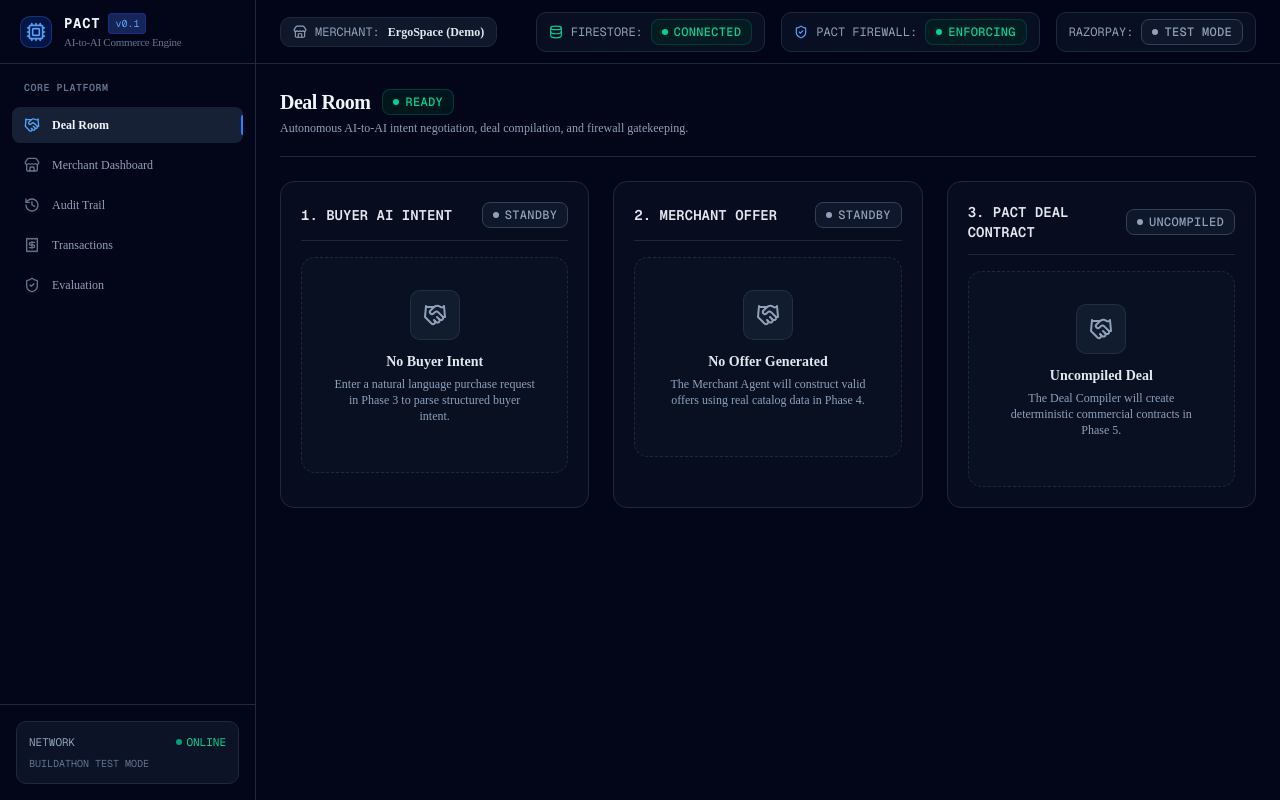
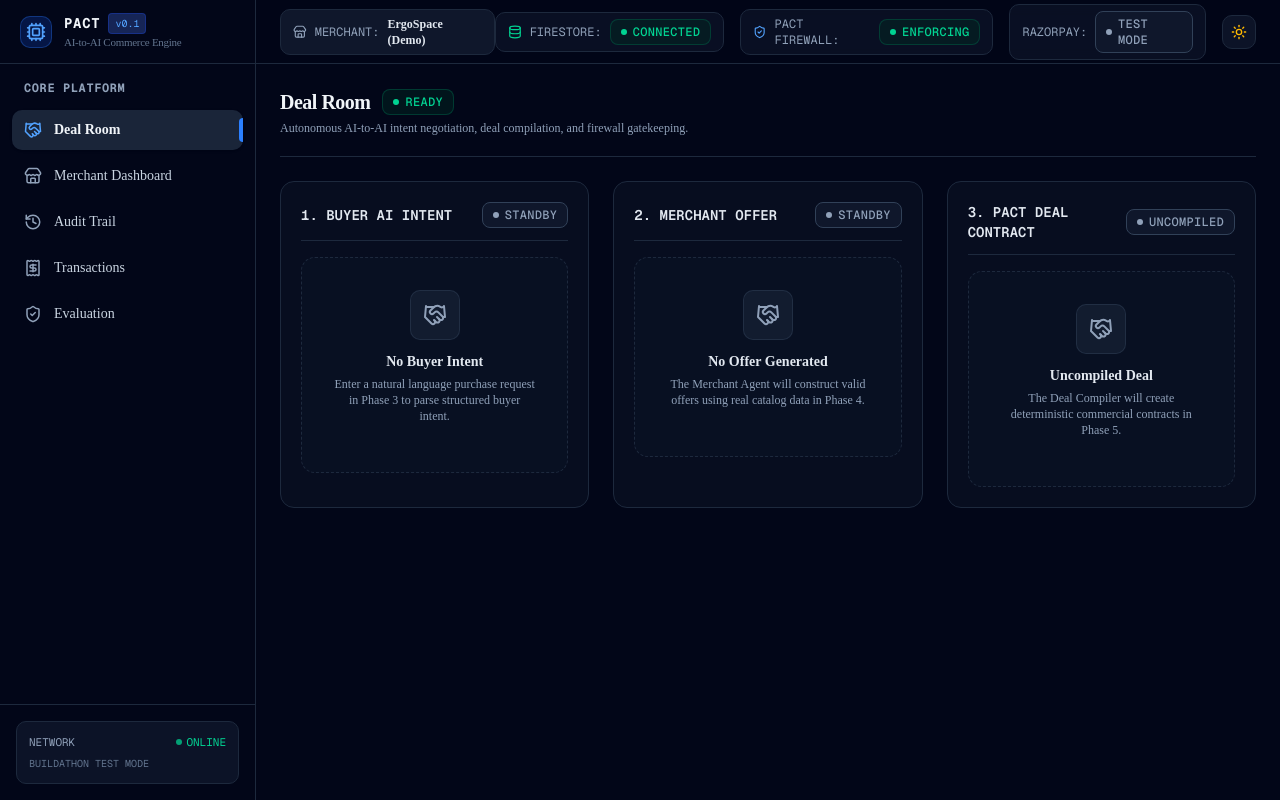
Before and after one commit to sushanth-arun/PACT-razorpay-buildathon, a Next.js app: page /deal-room in a window 1280 px wide. Built offline with nearby package versions, Linux system fonts and the light colour scheme; no server answers.

Commit message:
feat: wrap multi-line product descriptions, enlarge Core Platform sidebar items, and add Light/Dark mode toggle switch

```diff
--- a/package.json
+++ b/package.json
@@ -18,6 +18,7 @@
     "framer-motion": "^13.1.1",
     "lucide-react": "^1.35.0",
     "next": "16.3.3",
+    "next-themes": "^0.4.6",
     "react": "19.2.8",
     "react-dom": "19.2.8",
     "shadcn": "^4.19.0",
--- a/src/app/layout.tsx
+++ b/src/app/layout.tsx
@@ -4,6 +4,7 @@ import "./globals.css";
 import { AppSidebar } from "@/components/layout/AppSidebar";
 import { TopHeader } from "@/components/layout/TopHeader";
 import ClickSpark from "@/components/ClickSpark";
+import { ThemeProvider } from "@/components/theme-provider";
 
 const geistSans = Geist({
   variable: "--font-geist-sans",
@@ -26,9 +27,15 @@ export default function RootLayout({
   children: React.ReactNode;
 }>) {
   return (
-    <html lang="en" className="dark">
+    <html lang="en" suppressHydrationWarning>
       <body
         className={`${geistSans.variable} ${geistMono.variable} antialiased bg-slate-950 text-slate-100 flex min-h-screen`}
+      >
+        <ThemeProvider
+          attribute="class"
+          defaultTheme="dark"
+          enableSystem
+          disableTransitionOnChange
         >
           <ClickSpark
             sparkColor="#ffffff"
@@ -45,6 +52,7 @@ export default function RootLayout({
               </div>
             </div>
           </ClickSpark>
+        </ThemeProvider>
       </body>
     </html>
   );
--- a/src/app/merchant/page.tsx
+++ b/src/app/merchant/page.tsx
@@ -406,8 +406,9 @@ export default function MerchantPage() {
                               </span>
                             )}
                           </div>
-                          <p className="text-xs text-slate-300 truncate max-w-md">{product.description}</p>
+                          <p className="text-xs text-slate-300 leading-relaxed font-normal mt-0.5">{product.description}</p>
                         </div>
+
 
                         <div className="flex items-center gap-4 shrink-0 font-mono text-xs">
                           {/* Price */}
--- a/src/components/layout/AppSidebar.tsx
+++ b/src/components/layout/AppSidebar.tsx
@@ -61,8 +61,8 @@ export const AppSidebar: React.FC = () => {
         </div>
       </div>
 
-      <nav className="flex-1 px-3 py-4 space-y-1">
-        <div className="px-3 pb-2 text-[10px] font-mono font-semibold uppercase tracking-wider text-slate-500">
+      <nav className="flex-1 px-3 py-4 space-y-1.5">
+        <div className="px-3 pb-2 text-xs font-mono font-bold uppercase tracking-wider text-slate-400">
           Core Platform
         </div>
         {navigationItems.map((item) => {
@@ -73,28 +73,29 @@ export const AppSidebar: React.FC = () => {
               key={item.href}
               href={item.href}
               className={cn(
-                "flex items-center gap-3 px-3 py-2.5 rounded-md text-xs font-medium transition-colors group relative",
+                "flex items-center gap-3 px-3 py-2.5 rounded-lg text-sm font-semibold transition-colors group relative",
                 isActive
-                  ? "bg-slate-800/80 text-slate-100 font-semibold"
-                  : "text-slate-400 hover:text-slate-200 hover:bg-slate-900/60"
+                  ? "bg-slate-800/90 text-slate-100 font-bold shadow-sm"
+                  : "text-slate-300 hover:text-slate-100 hover:bg-slate-900/80 font-medium"
               )}
             >
               <Icon
                 className={cn(
-                  "w-4 h-4 shrink-0 transition-colors",
-                  isActive ? "text-blue-400" : "text-slate-500 group-hover:text-slate-300"
+                  "w-4.5 h-4.5 shrink-0 transition-colors",
+                  isActive ? "text-blue-400" : "text-slate-400 group-hover:text-slate-200"
                 )}
               />
               <div className="flex flex-col">
                 <span>{item.name}</span>
               </div>
               {isActive && (
-                <div className="absolute right-0 top-2 bottom-2 w-0.5 bg-blue-500 rounded-l" />
+                <div className="absolute right-0 top-2 bottom-2 w-1 bg-blue-500 rounded-l" />
               )}
             </Link>
           );
         })}
       </nav>
+
 
       <div className="p-4 border-t border-slate-800 bg-slate-950/50">
         <div className="rounded-lg bg-slate-900/80 border border-slate-800 p-3 space-y-1.5 text-[11px]">
--- a/src/components/layout/TopHeader.tsx
+++ b/src/components/layout/TopHeader.tsx
@@ -4,6 +4,7 @@ import React, { useEffect, useState } from "react";
 import { Store, ShieldCheck, Database } from "lucide-react";
 import { StatusBadge } from "@/components/ui/StatusBadge";
 import { isFirebaseConfigured } from "@/lib/firebase/client";
+import { ThemeToggle } from "@/components/ui/ThemeToggle";
 
 export const TopHeader: React.FC = () => {
   const [firebaseConfigured, setFirebaseConfigured] = useState<boolean>(false);
@@ -42,6 +43,8 @@ export const TopHeader: React.FC = () => {
           <span className="text-slate-400">RAZORPAY:</span>
           <StatusBadge status="neutral" label="TEST MODE" />
         </div>
+
+        <ThemeToggle />
       </div>
     </header>
   );
--- /dev/null
+++ b/src/components/theme-provider.tsx
@@ -0,0 +1,11 @@
+"use client";
+
+import * as React from "react";
+import { ThemeProvider as NextThemesProvider } from "next-themes";
+
+export function ThemeProvider({
+  children,
+  ...props
+}: React.ComponentProps<typeof NextThemesProvider>) {
+  return <NextThemesProvider {...props}>{children}</NextThemesProvider>;
+}
--- /dev/null
+++ b/src/components/ui/ThemeToggle.tsx
@@ -0,0 +1,32 @@
+"use client";
+
+import React, { useEffect, useState } from "react";
+import { useTheme } from "next-themes";
+import { Sun, Moon } from "lucide-react";
+
+export const ThemeToggle: React.FC = () => {
+  const { theme, setTheme } = useTheme();
+  const [mounted, setMounted] = useState(false);
+
+  useEffect(() => {
+    setMounted(true);
+  }, []);
+
+  if (!mounted) return <div className="w-8 h-8 rounded-lg bg-slate-900 border border-slate-800" />;
+
+  const isDark = theme === "dark" || theme === undefined;
+
+  return (
+    <button
+      onClick={() => setTheme(isDark ? "light" : "dark")}
+      title={isDark ? "Switch to Light Mode" : "Switch to Dark Mode"}
+      className="p-2 rounded-lg bg-slate-900/80 border border-slate-800 text-slate-300 hover:text-slate-100 hover:bg-slate-800 transition-colors flex items-center justify-center shrink-0"
+    >
+      {isDark ? (
+        <Sun className="w-4 h-4 text-amber-400" />
+      ) : (
+        <Moon className="w-4 h-4 text-slate-700" />
+      )}
+    </button>
+  );
+};
```
Also changed, not shown: 1 other file (tests, documents, lock files or other folders). Lines whose indentation alone changed are shown as unchanged.
